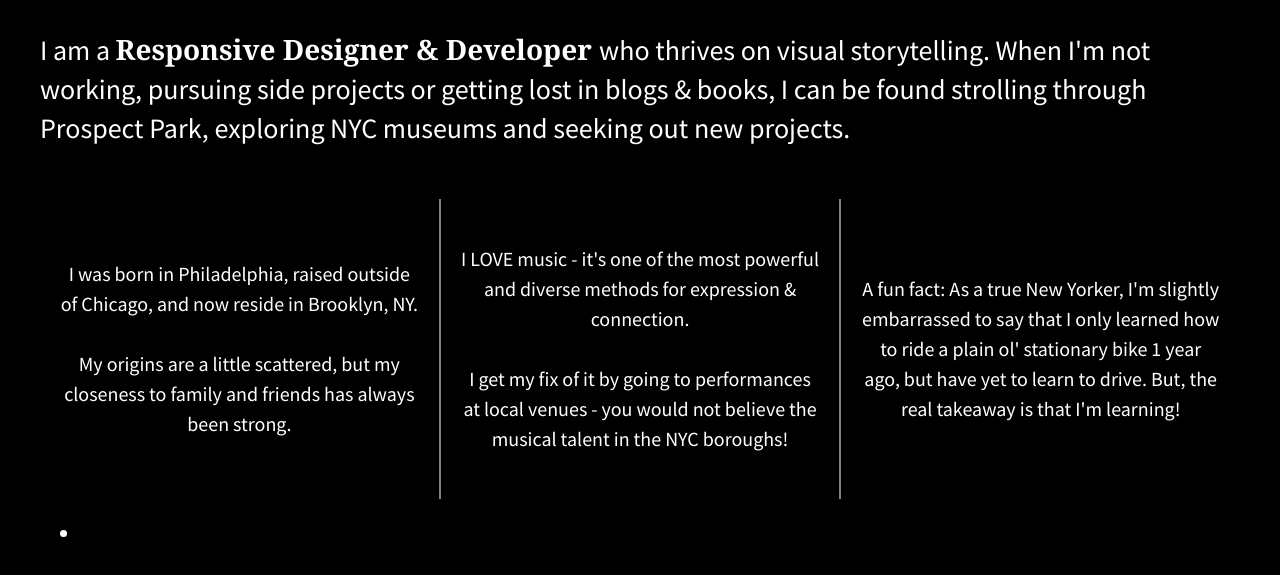
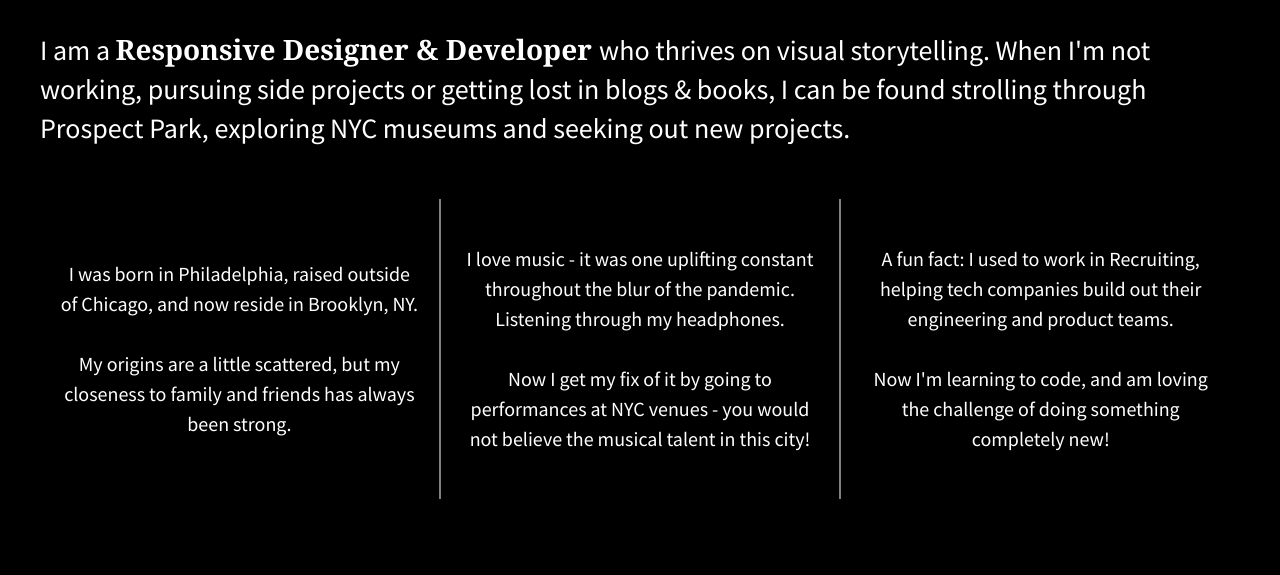
Before and after one commit to cgoing2215/flexbox-divs, a plain HTML site: page index.html in a window 1280 px wide. Shown: the part 217-792 px from the top of the page. Drawn offline with nearby package versions, Linux system fonts and the light colour scheme.

Commit message:
Updated fun fact blurb and removal of footer

```diff
--- a/index.html
+++ b/index.html
@@ -3,7 +3,7 @@
     <head>
         <meta charset="utf-8">
         <meta http-equiv="x-ua-compatible" content="ie=edge">
-        <title>Yay I'm a grid!</title>
+        <title>Profile by Grid</title>
         <meta name="description" content="">
         <meta name="viewport" content="width=device-width, initial-scale=1">
 
@@ -41,23 +41,20 @@
                 </p>
             </div>
             <div class="div-2">
-                I LOVE music - it's one of the most powerful and diverse
-                methods for expression & connection. <br><br>I get my fix of it
-                by going to performances at local venues - you would not believe the
-                musical talent in the NYC boroughs!
+                I love music - it was one uplifting constant throughout the blur of the
+                pandemic. Listening through my headphones. <br><br>Now I get my fix of it
+                by going to performances at NYC venues - you would not believe the
+                musical talent in this city!
             </div>
             <div class="div-3">
-                A fun fact: As a true New Yorker, I'm slightly embarrassed to say
-                that I only learned how to ride a plain ol' stationary bike 1 year
-                ago, but have yet to learn to drive. But, the real takeaway is
-                that I'm learning!
+                A fun fact: I used to work in Recruiting, helping tech companies
+                build out their engineering and product teams. <br><br>Now I'm learning
+                to code, and am loving the challenge of doing something
+                completely new!
             </div>
         </section>
 
-        <footer>
-            <ul>
-                <li><a href="https://twitter.com" </li>
-            </ul>
+       <footer>
         </footer>
 
         <script src="https://ajax.googleapis.com/ajax/libs/jquery/1.11.3/jquery.min.js"></script>
```
